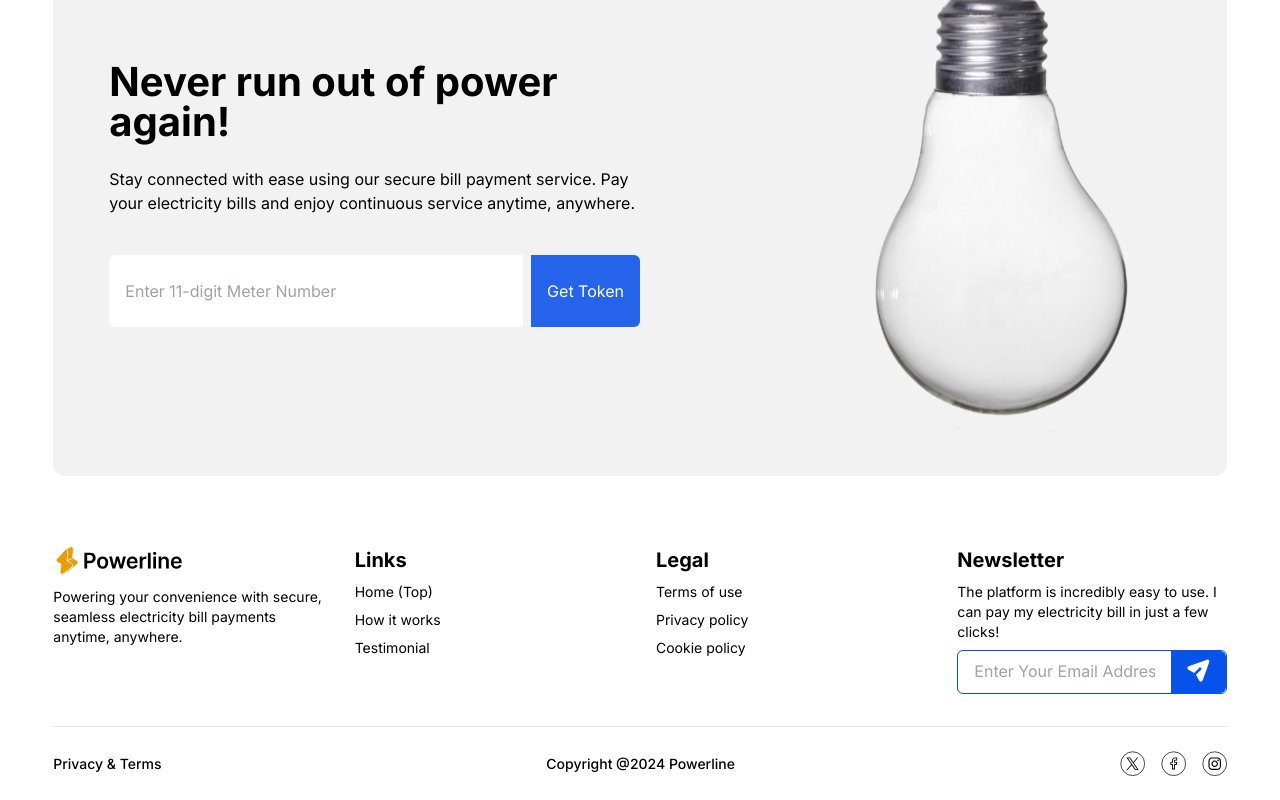
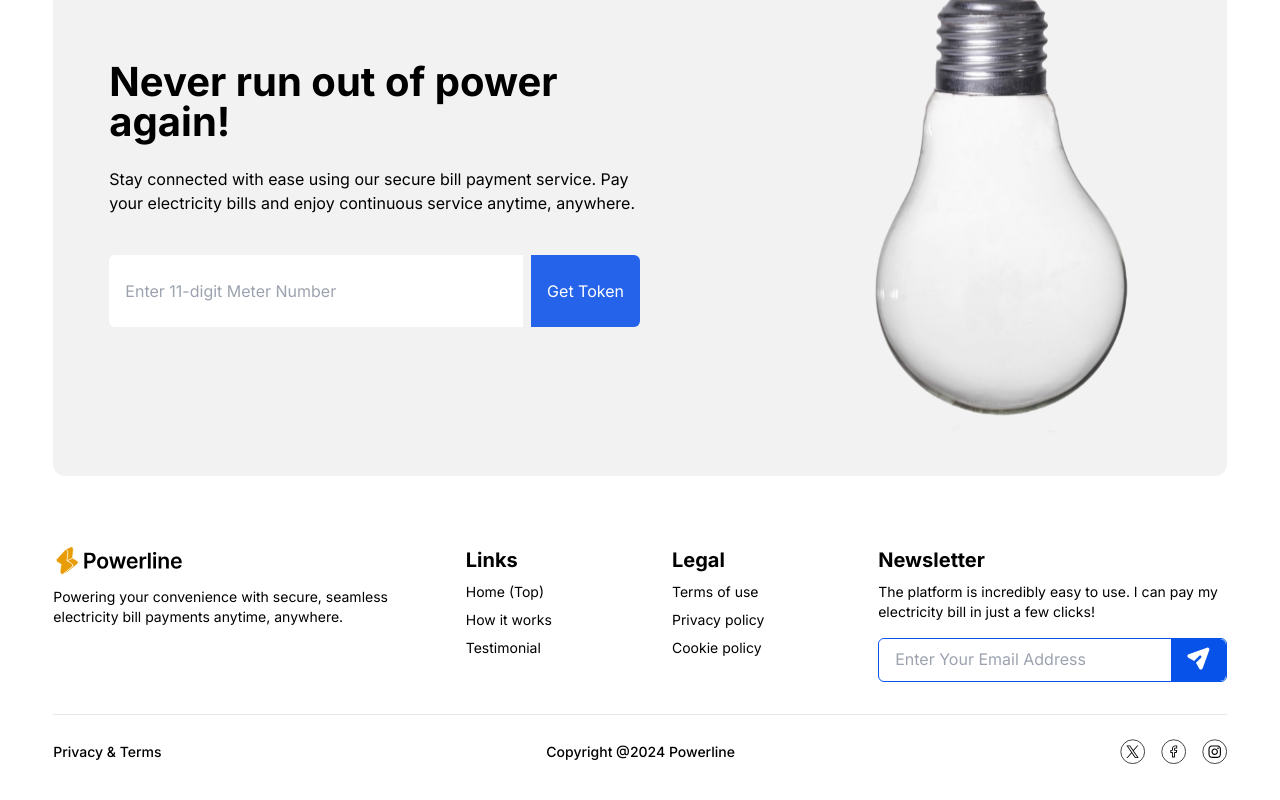
Before and after one commit to Barreltechlimited/powerline-web, a Next.js app: page / in a window 1280 px wide. Shown: the part 2995-3795 px from the top of the page. Built offline with nearby package versions, Linux system fonts and the light colour scheme.

Commit message:
"Updated Footer and PowerAgain components with changes to grid layout, column spans, and padding/margin styles."
Signed-off-by: Nweke Chidi <nwekechidigodwin460@gmail.com>

```diff
--- a/src/app/components/footer/Footer.tsx
+++ b/src/app/components/footer/Footer.tsx
@@ -38,9 +38,9 @@ const Footer = React.forwardRef<HTMLElement, FooterProps>(
         ref={ref}
         className="bg-white text-black w-11/12 max-w-screen-xl mx-auto pt-[70px]"
       >
-        <div className="container mx-auto">
-          <div className="grid grid-cols-1 sm:grid-cols-2 lg:grid-cols-4 gap-8 mb-8">
-            <div>
+        <div className="">
+          <div className="grid grid-cols-1 sm:grid-cols-2 lg:grid-cols-6 gap-8 sm:gap-16 mb-8 justify-between">
+            <div className="lg:col-span-2">
               <Link href="/">
                 <Image
                   src="/img/powerline-logo.svg"
@@ -55,7 +55,7 @@ const Footer = React.forwardRef<HTMLElement, FooterProps>(
                 payments anytime, anywhere.
               </p>
             </div>
-            <div>
+            <div className="lg:col-span-1">
               <h3 className="font-bold mb-2 text-xl">Links</h3>
               <ul className="text-sm">
                 <li
@@ -85,7 +85,7 @@ const Footer = React.forwardRef<HTMLElement, FooterProps>(
                 </li>
               </ul>
             </div>
-            <div>
+            <div className="lg:col-span-1">
               <h3 className="font-bold mb-2 text-xl">Legal</h3>
               <ul className="text-sm">
                 <li className="mb-2">
@@ -105,9 +105,9 @@ const Footer = React.forwardRef<HTMLElement, FooterProps>(
                 </li>
               </ul>
             </div>
-            <div>
+            <div className="lg:col-span-2">
               <h3 className="font-bold mb-2 text-xl">Newsletter</h3>
-              <p className="text-sm mb-2">
+              <p className="text-sm mb-4">
                 The platform is incredibly easy to use. I can pay my electricity
                 bill in just a few clicks!
               </p>
--- a/src/app/components/home/PowerAgain.tsx
+++ b/src/app/components/home/PowerAgain.tsx
@@ -29,7 +29,7 @@ const PowerAgain = () => {
   return (
     <section className="">
       <div className="w-11/12 max-w-screen-xl mx-auto px-[25px] sm:px-[56px] py-[25px] bg-[#F2F2F2] rounded-xl">
-        <div className="flex flex-col md:flex-row items-center justify-between">
+        <div className="flex flex-col sm:flex-row items-center justify-between">
           <div className="w-full sm:w-2/3  md:w-1/2 my-6 sm:my-0 md:mb-0">
             <h2 className="text-black font-semibold text-[25px] sm:text-[30px] lg:text-[40px] leading-none mb-[25px] text-center sm:text-left">
               Never run out of power again!
```
